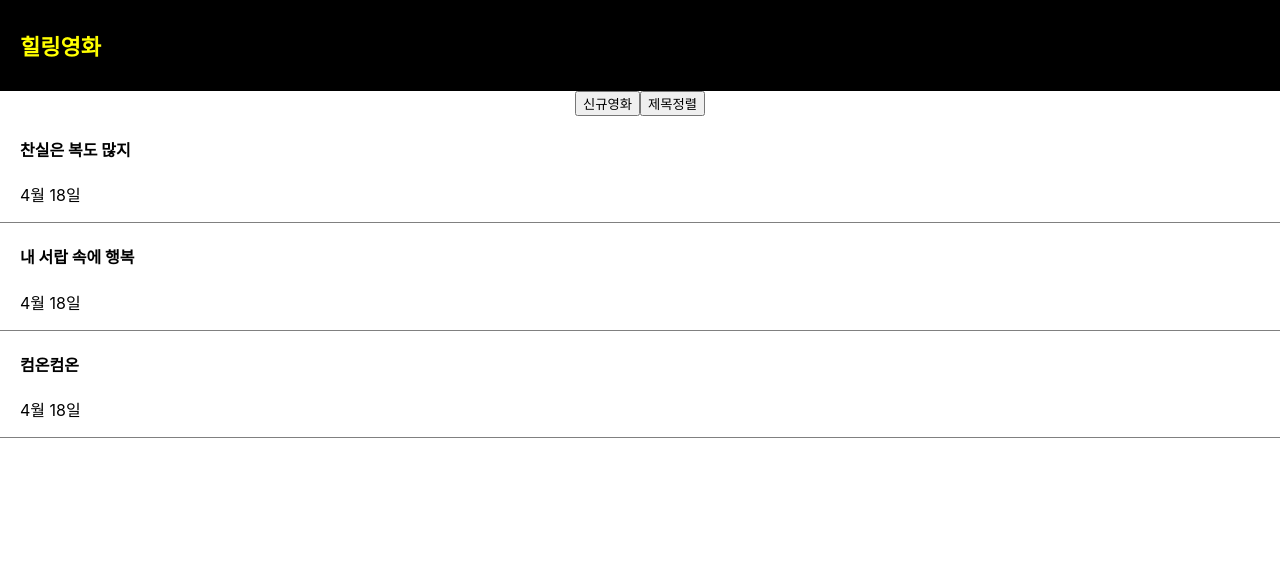
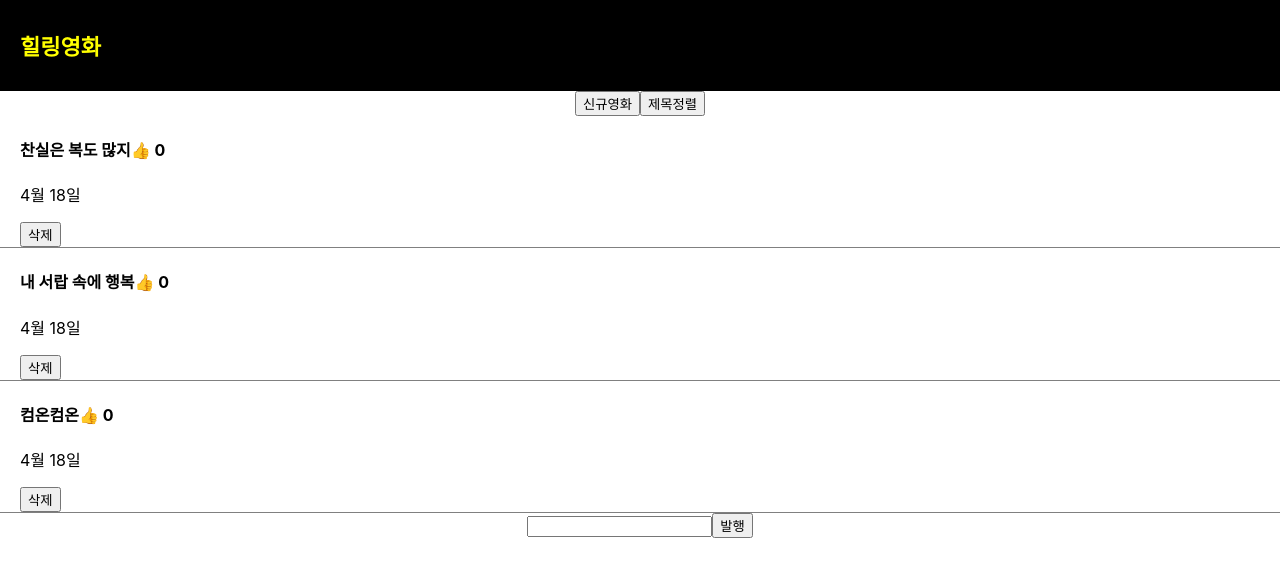
Before and after one commit to hyennin/react-practice2-2, a React (Create React App) app: page / in a window 1280 px wide. Shown: the top 576 px of the page. Built offline with nearby package versions, Linux system fonts and the light colour scheme.

Commit message:
react 실습

```diff
--- a/src/App.js
+++ b/src/App.js
@@ -1,14 +1,15 @@
-import logo from './logo.svg';
+import { getValue } from '@testing-library/user-event/dist/utils';
 import './App.css';
 import { useState } from 'react';
 
 const App = () => {
   const [제목들, 제목변경] = useState(['찬실은 복도 많지', '내 서랍 속에 행복', '컴온컴온']);
-  const [like, likeAdd] = useState(0);
+  const [like, setLike] = useState([0, 0, 0]);
   const [modal, setModal] = useState(false);
-
   // 동적 UI를 만들기 위해서는 현재 UI 상태를 state에 저장해두어야 함
-  let [title, setTitle] = useState(0); // 0이면 0번째 제목, 1이면 1번째 제목 ...
+  const [title, setTitle] = useState(0); // 0이면 0번째 제목, 1이면 1번째 제목 ...
+  // 사용자가 입력한 내용을 저장하는 변수
+  const [user, setUser] = useState('');
 
   return (
     <div className="App">
@@ -30,13 +31,33 @@ const App = () => {
       {제목들.map((e, i) => {
         return (
           <div className='list'>
-            <h4 onClick={() => {setModal(!modal); setTitle(i)}}>{제목들[i]}</h4>
-              {/* {제목} <span onClick={() => {likeAdd(like + 1)}}>👍</span> {like}</h4> */}
+            <h4 onClick={() => {setModal(true); setTitle(i)}}>{제목들[i]}
+            <span onClick={(e) => {
+              // 이벤트 버블링 해결
+              e.stopPropagation();
+              let copy6 = [...like];
+              copy6[i] += 1;
+              setLike(copy6);
+            }}>👍</span> {like[i]}</h4>
             <p>4월 18일</p>
+            <button onClick={() => {
+              let copy4 = [...제목들];
+              copy4.splice(i, 1);
+              제목변경(copy4);
+            }}>삭제</button>
           </div>
         );
       })}
-      { modal === true ? <Modal 제목변경={제목변경} color="skyblue" title1={제목들} title={title}/> : null }
+      {/* input 안 text 값 가져오기 */}
+      {/* <input type='text' onChange={(e) => {console.log(e.target.value)}}></input> */}
+      {/* 사용자가 입력한 내용을 user에 저장하기 */}
+      <input type='text' onChange={(e) => {setUser(e.target.value)}}></input>
+      <button onClick={() => {
+        let copy3 = [...제목들];
+        copy3.unshift(user);
+        제목변경(copy3);
+      }}>발행</button>
+      { modal === true ? <Modal 제목변경={제목변경} color="skyblue" title1={제목들} index={title} setModal={setModal}/> : null }
     </div>
   );
 }
@@ -44,10 +65,11 @@ const App = () => {
 const Modal = (props) => {
   return (
     <div className='modal' style={{background: props.color}}>
-      <h4>{props.title1[props.title]}</h4>
+      <h4>{props.title1[props.index]}</h4>
       <p>날짜</p>
       <p>상세내용</p>
       <button onClick={() => {props.제목변경(['라이프잇셀프', '벌새', '라이스보이'])}}>글 수정</button>
+      <button onClick={() => {props.setModal(false)}}>닫기</button>
   </div>
   );
 }
```
